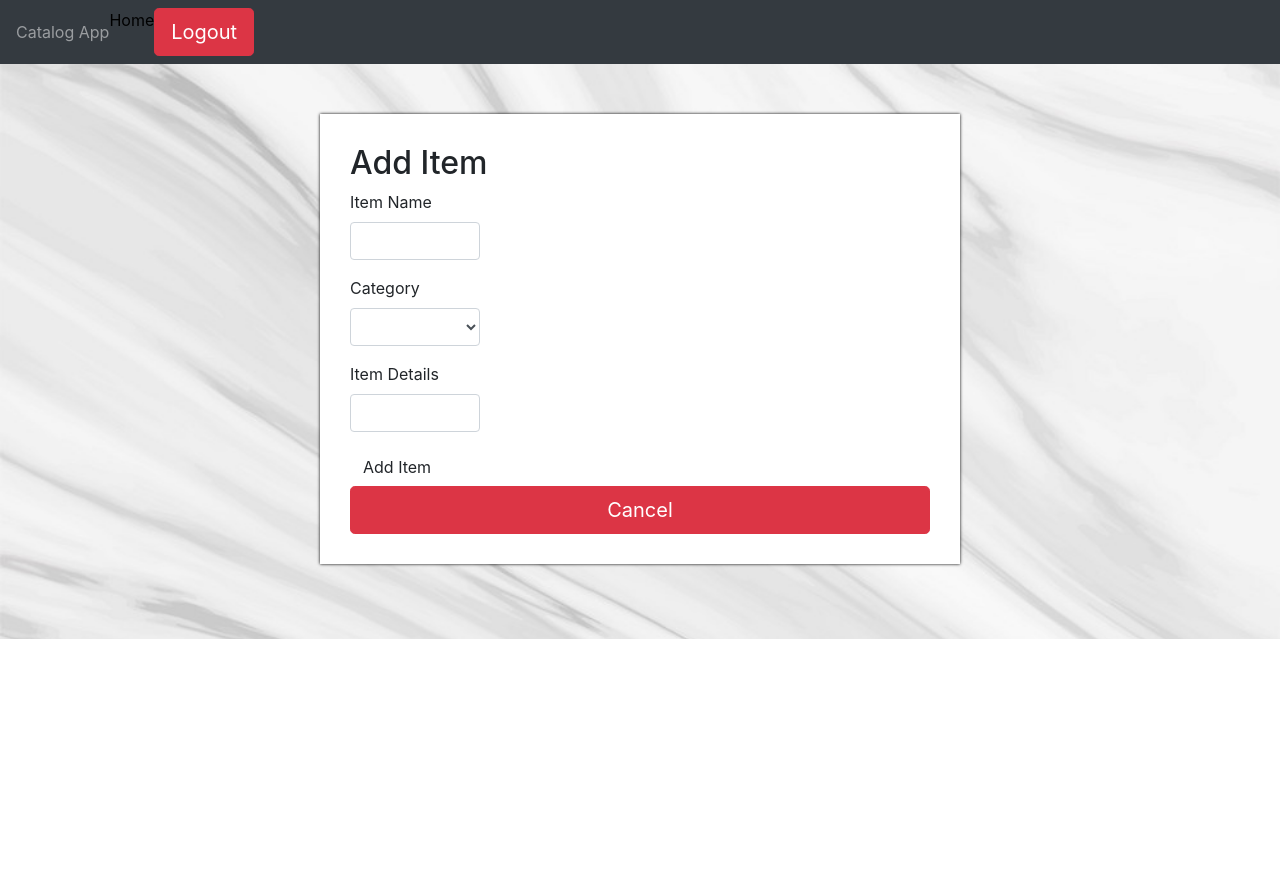
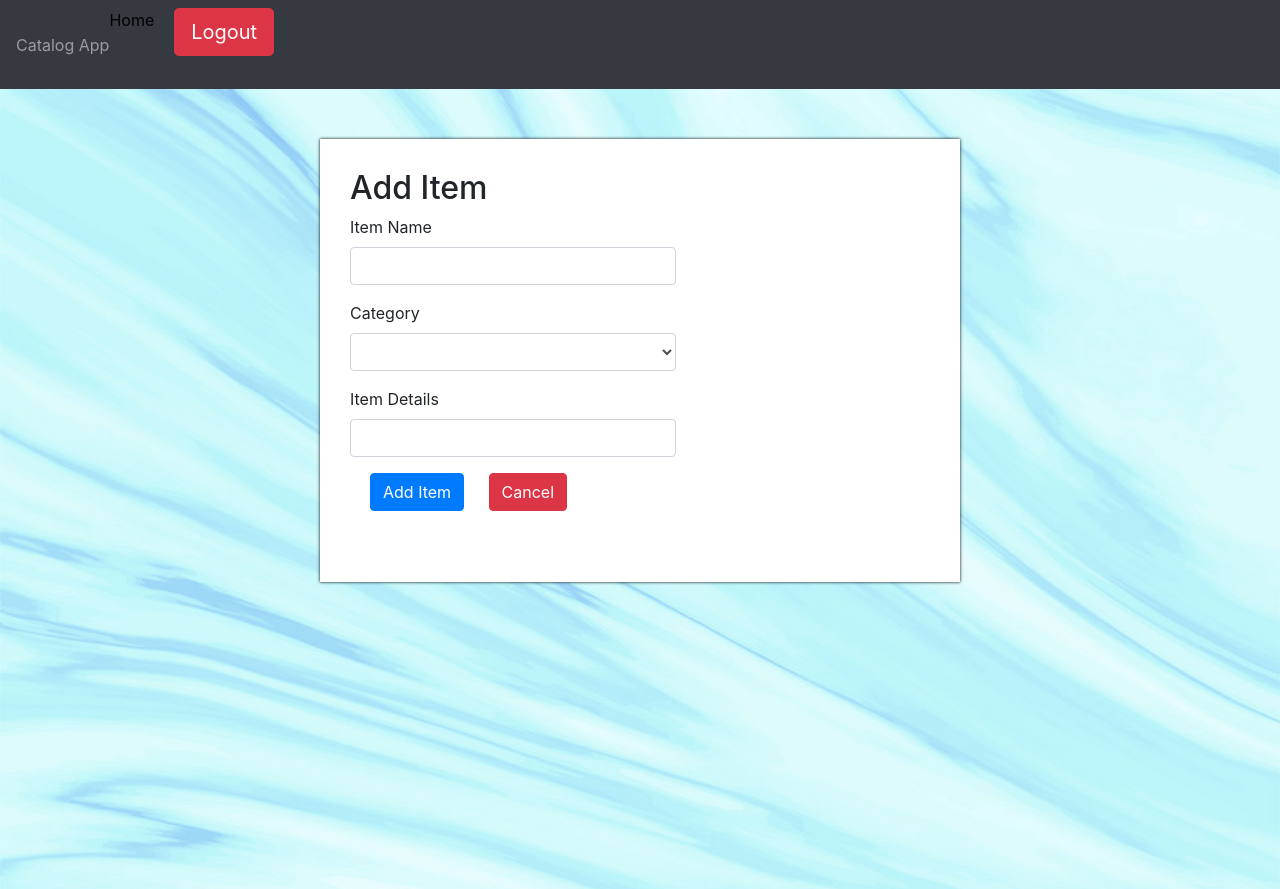
Before and after one commit to henokhm/udacity_fsnd_catalog_app, a Flask app: page /catalog_items/add_item in a window 1280 px wide. Before the commit the page ends 639 px from the top, so only its background shows below. Run offline with Flask 2, Linux system fonts and the light colour scheme; the visitor is signed in with stand-in values (Sample User, id 1); lists and menus that the app fills with data are empty; some libraries are stand-ins or nearby versions.

Commit message:
bootstrap form modify to add placeholders

```diff
--- a/fsnd_catalog_app/static/style.css
+++ b/fsnd_catalog_app/static/style.css
@@ -3,11 +3,21 @@ a{
     color: black !important;
 }
 
+html, body{
+    height: 100%;
+}
+
+.btn{
+    margin-left: 20px !important;
+    margin-bottom: 25px !important;
+}
+
 .bg{
     background: url('bg.jpg') no-repeat;
-    width: 100%;
     height: 100%;
-    background-size: 100%;
+    background-position: center;
+    background-repeat: no-repeat;
+    background-size: cover;
 }
 
 .main_container{
@@ -30,7 +40,7 @@ a{
 
 
 .category-item{
-    background-color: #a1e2f4;
+    background-color: #87ebff;
 }
 
 .category-item:hover {
@@ -38,13 +48,20 @@ a{
 }
 
 .selected-category-item{
-    background-color: #88efc8;
+    background-color: #d9f9f9;
 }
 
 .items-list{
     padding-left: 0px;
     margin-left: 0px;
-    background-color: #88efc8;
+}
+
+.item-item{
+    background-color: #d9f9f9;
+}
+
+.item-item:hover {
+  background-color: #69c1f4;
 }
 
 
--- a/fsnd_catalog_app/templates/add_item.html
+++ b/fsnd_catalog_app/templates/add_item.html
@@ -5,12 +5,20 @@
     <div>
         <h2>Add Item</h2>
     </div>
-      <div class="row">
-        <div class="col-md-4">
-            {{ wtf.quick_form(form) }}
+    <form class="form-group" method="POST" action="">
+        {{ form.hidden_tag() }}
+        <div>
+            {{ form.hidden_tag() }}
+            {{ wtf.form_errors(form, hiddens="only") }}
+
+            {{ wtf.form_field(form.item_name) }}
+            {{ wtf.form_field(form.item_category) }}
+            {{ wtf.form_field(form.item_details) }}
+            {{ wtf.form_field(form.submit, class="btn btn-primary") }}
+            <a href="{{ url_for('catalog') }}">
+                <button class="btn btn-danger">Cancel</button>
+            </a>
         </div>
-    </div>
-    <a href="{{ url_for('catalog') }}">
-        <button class="btn btn-lg btn-danger btn-block">Cancel</button>
-    </a>
+    </form>
+
 {% endblock app_content %}
--- a/fsnd_catalog_app/templates/signup.html
+++ b/fsnd_catalog_app/templates/signup.html
@@ -6,8 +6,6 @@
         <h2>Sign Up</h2>
     </div>
 
-    <div class="row">
-        <div class="col-md-12">
     <form class="form-group row" method="POST" role="form">
         {{ form.hidden_tag() }}
         {{ wtf.form_errors(form, hiddens="only") }}
@@ -18,8 +16,7 @@
         {{ wtf.form_field(form.confirm_password) }}
         {{ wtf.form_field(form.submit, class="btn btn-lg btn-primary btn-block") }}
     </form>
-        </div>
-    </div>
+
 
     <div>
         <small >
```
Also changed, not shown: fsnd_catalog_app/templates/add_category.html (+9 -11 lines), fsnd_catalog_app/templates/category_confirm_delete.html (+12 -5 lines), fsnd_catalog_app/templates/category_edit.html (+12 -7 lines), fsnd_catalog_app/templates/home.html (+12 -7 lines), fsnd_catalog_app/templates/item_confirm_delete.html (+11 -8 lines), fsnd_catalog_app/templates/item_edit.html (+14 -8 lines), fsnd_catalog_app/static/bg.jpg. Lines whose indentation alone changed are shown as unchanged.
